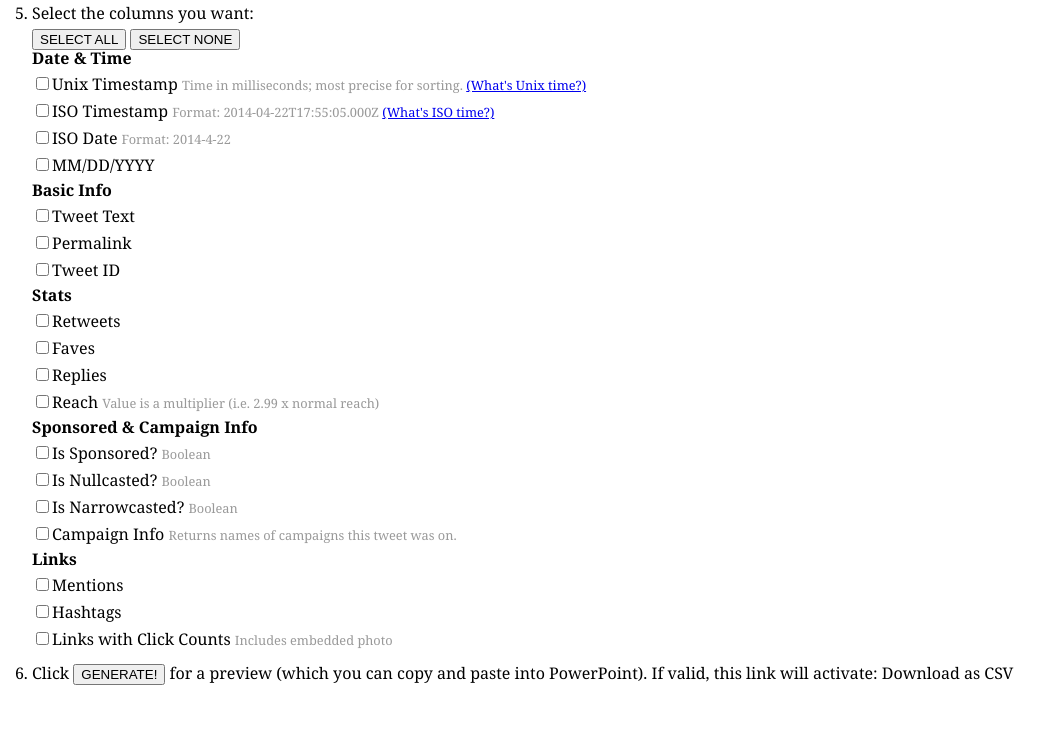
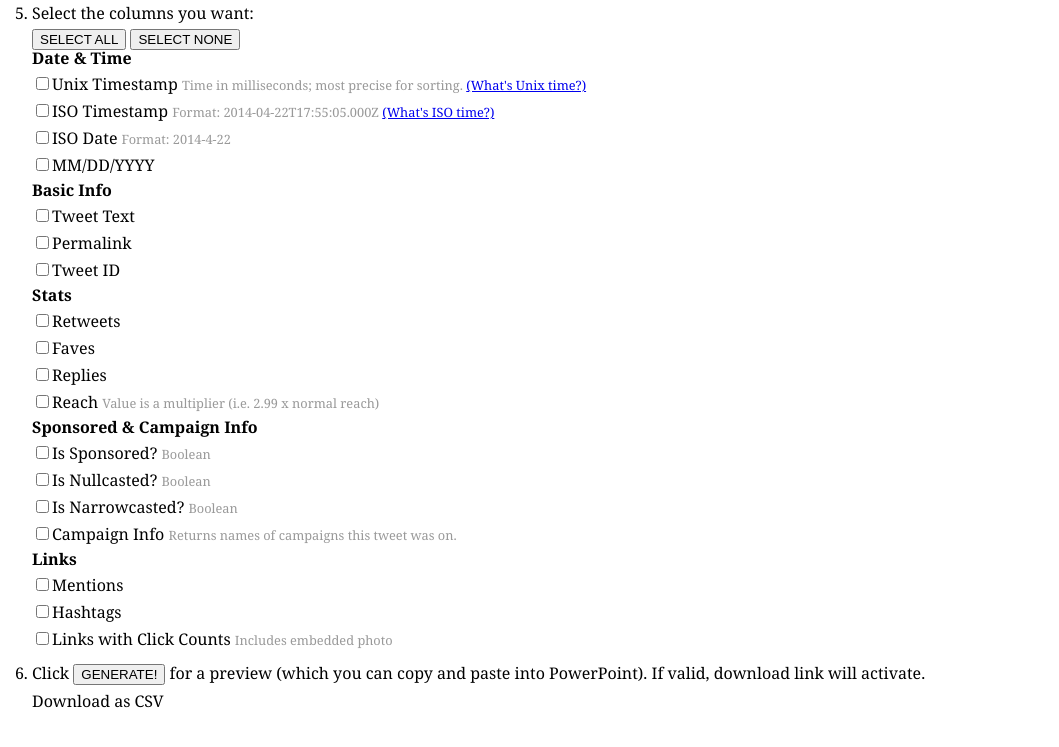
Before and after one commit to shellyyip/extended-export-twitter-analytics, a website with bundled scripts: page index.html in a window 1280 px wide. Shown: the part 571-1318 px from the top of the page, without its empty margins (0-1059 px from the left). Built offline with nearby package versions, Linux system fonts and the light colour scheme.

Commit message:
Updates to readme

```diff
--- a/index.html
+++ b/index.html
@@ -128,9 +128,9 @@
 			</li>
 			<li>
 				<p>Click
-					<button class="generate-button">GENERATE!</button> for a preview (which you can <!--button id="copy">copy to clipboard</button--> copy and paste into PowerPoint). If valid, this link will activate:
-					<a class="download-csv">Download as CSV</a>
-				</p>
+					<button class="generate-button">GENERATE!</button> for a preview (which you can <!--button id="copy">copy to clipboard</button--> copy and paste into PowerPoint). If valid, download link will activate.</p>
+				<p><a class="download-csv">Download as CSV</a></p>
+
 			</li>
 		</ol>
 		<div class="output-display"></div>
```
Also changed, not shown: README.md.
